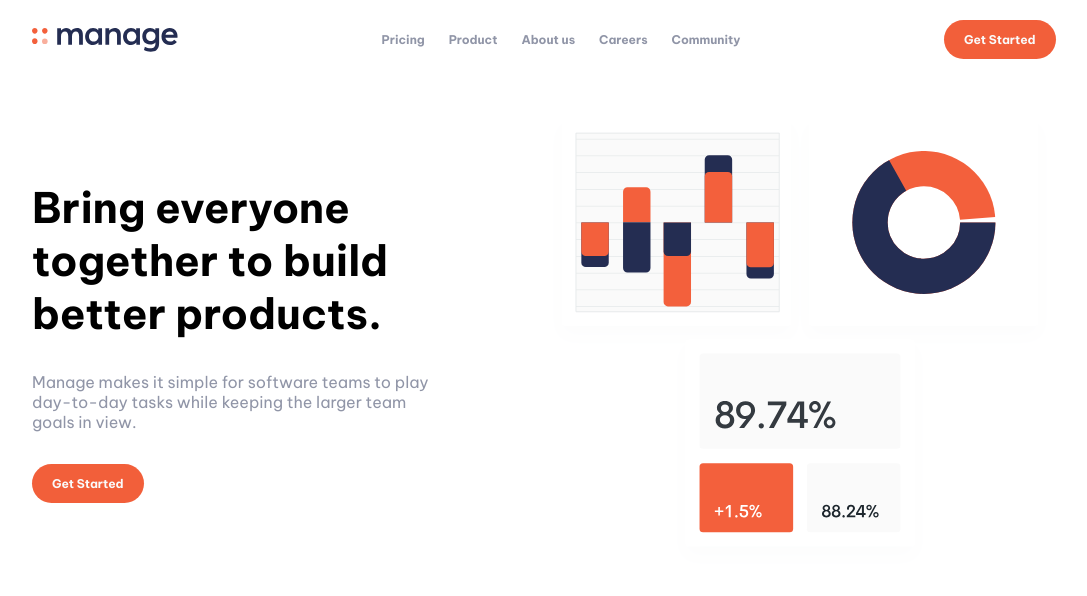
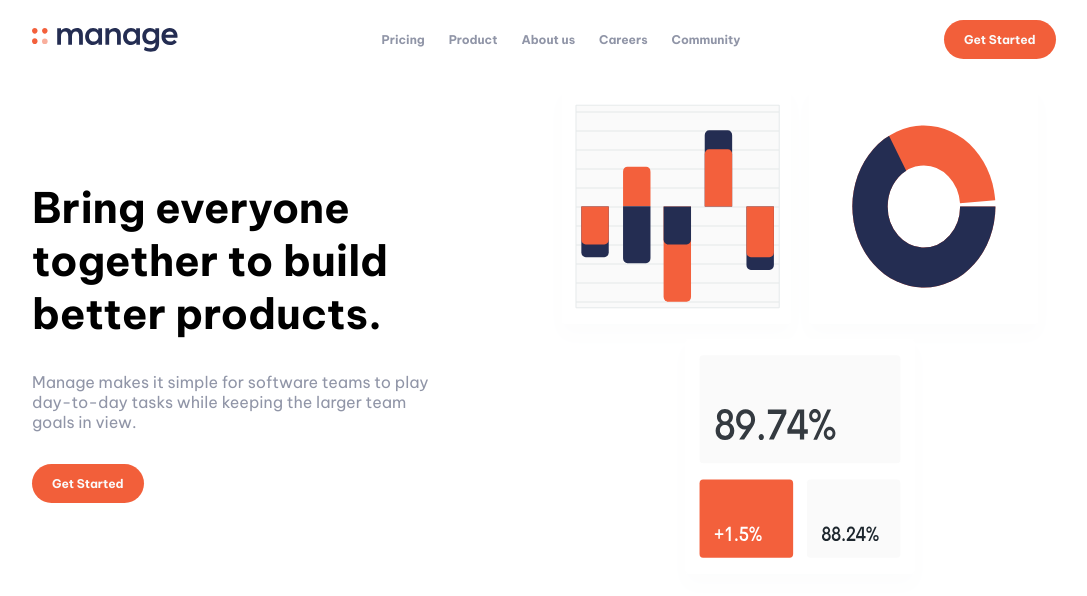
Before and after one commit to Brzozowski7/manage-website, a React (Create React App) app: page / in a window 1280 px wide. Shown: the top 596 px of the page, without its empty margins (96-1183 px from the left). Built offline with nearby package versions, Linux system fonts and the light colour scheme.

Commit message:
usunięto kontener wykresów

```diff
--- a/src/components/Main/StatisticsSection/StatisticsSection.styles.ts
+++ b/src/components/Main/StatisticsSection/StatisticsSection.styles.ts
@@ -6,9 +6,9 @@ export const SectionWrapper = styled.section`
   height: 525px;
   display: flex;
   flex-direction: row;
-  justify-content: space-between;
   @media only screen and (max-width: 900px) {
     flex-direction: column-reverse;
+    align-items: center;
     height: auto;
   }
 `;
@@ -26,21 +26,12 @@ export const DescriptivePart = styled.div`
   }
 `;
 
-export const GraphsPart = styled.div`
+export const GraphsImage = styled.img`
   width: 50%;
   height: 100%;
-  display: flex;
-  align-items: center;
-  justify-content: center;
   @media only screen and (max-width: 900px) {
     width: 100%;
   }
-`;
-
-export const GraphsImage = styled.img`
-  width: 100%;
-  height: 100%;
-  object-fit: contain;
 `;
 
 export const Heading = styled.h1`
--- a/src/components/Main/StatisticsSection/StatisticsSection.tsx
+++ b/src/components/Main/StatisticsSection/StatisticsSection.tsx
@@ -2,10 +2,9 @@ import GetStarted from "../../GetStarted";
 import {
   SectionWrapper,
   DescriptivePart,
-  GraphsPart,
   Heading,
   Description,
-  GraphsImage
+  GraphsImage,
 } from "./StatisticsSection.styles";
 import graphsSVG from "../../../images/illustration-intro.svg";
 
@@ -20,9 +19,7 @@ export default function StatisticsSection() {
         </Description>
         <GetStarted mobileDisplay={true} />
       </DescriptivePart>
-      <GraphsPart>
-        <GraphsImage src={graphsSVG} alt="graphs" />
-      </GraphsPart>
+      <GraphsImage src={graphsSVG} alt="graphs" />
     </SectionWrapper>
   );
 }
```
